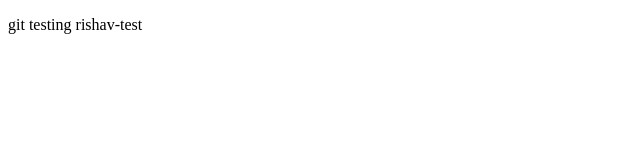
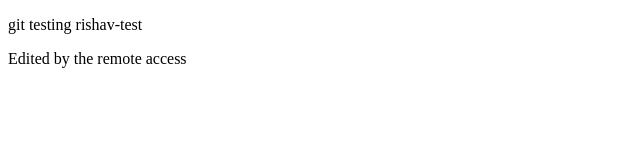
Before and after one commit to Rishav09-singh/New-testing, a plain HTML site: page index.html in a window 1280 px wide. Shown: the whole page, without its empty margins (0-640 px from the left). Drawn offline with Linux system fonts and the light colour scheme.

Commit message:
Update index.html by rishav singh

```diff
--- a/index.html
+++ b/index.html
@@ -7,5 +7,6 @@
 </head>
 <body>
     <p>git testing rishav-test</p>
+    Edited by the remote access
 </body>
 </html>
```
